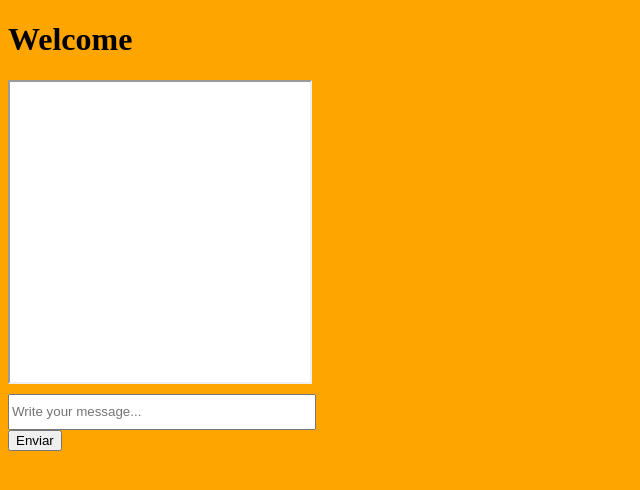
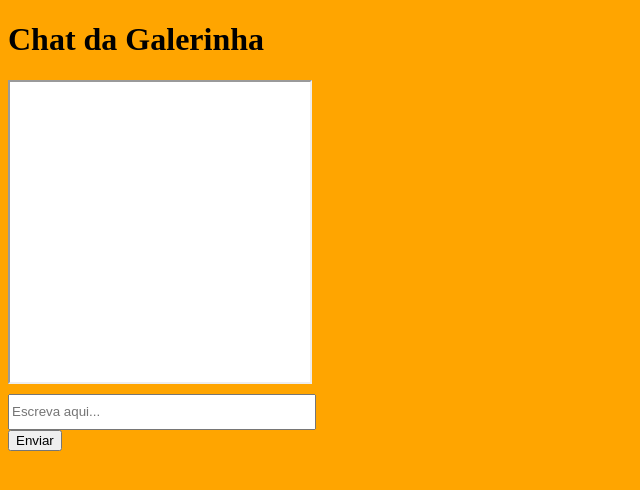
Before and after one commit to AToyama/Chat_Insper, a website: page client/chat.html in a window 1280 px wide. Shown: the whole page, without its empty margins (0-640 px from the left). Drawn offline with nearby package versions, Linux system fonts and the light colour scheme; no server answers.

Commit message:
update server

```diff
--- a/client/chat.html
+++ b/client/chat.html
@@ -11,11 +11,11 @@
 </head>
 <body>
 	<div class="chat">
-		<h1>Welcome</h1>
+		<h1>Chat da Galerinha</h1>
 
 		<div id="chatsContainer"></div>
 
-		<input type="text" id="myMsg" placeholder="Write your message...">
+		<input type="text" id="myMsg" placeholder="Escreva aqui...">
 		<br>
 
 		<button id="send">Enviar</button>
```
Also changed, not shown: server.js (+5 -2 lines).
